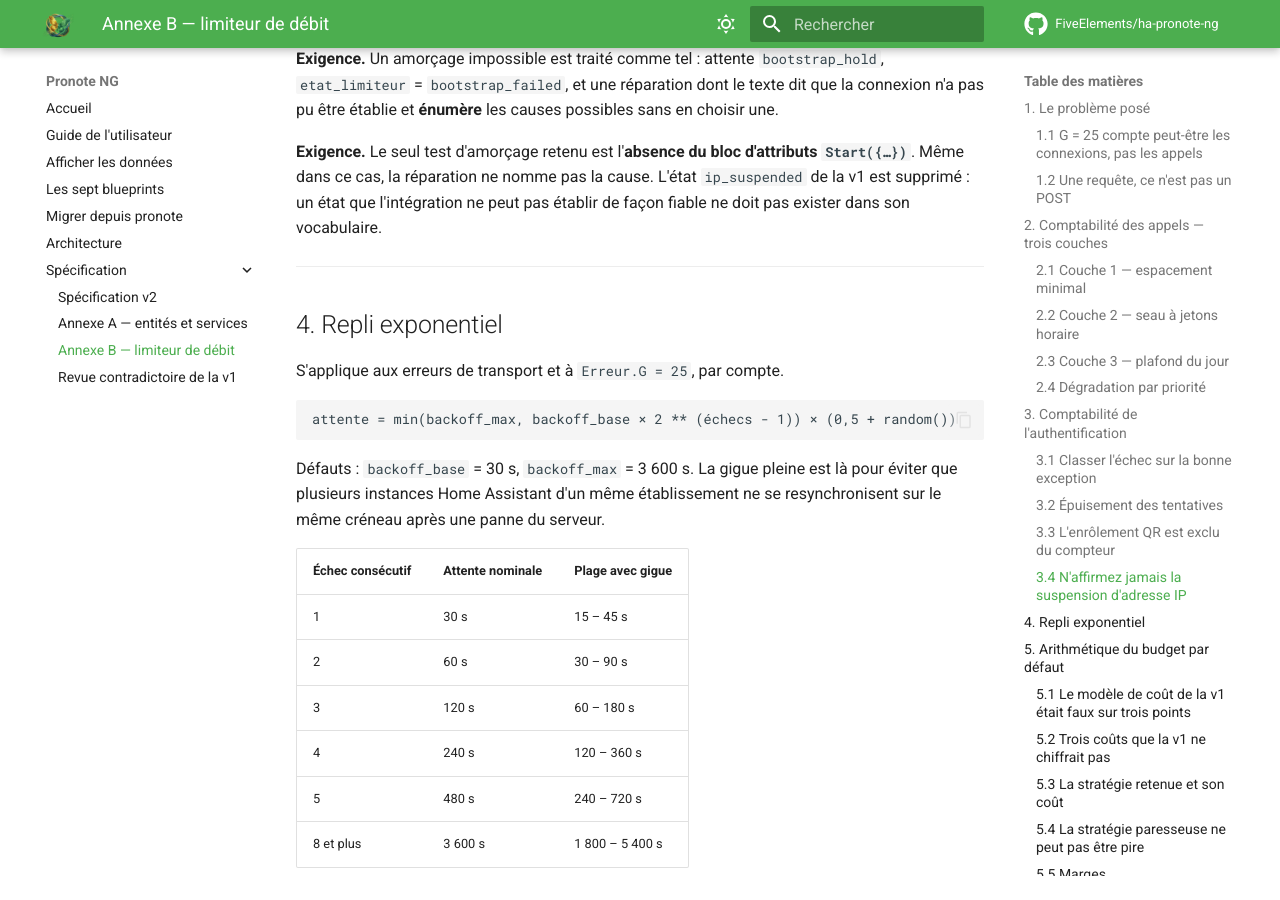
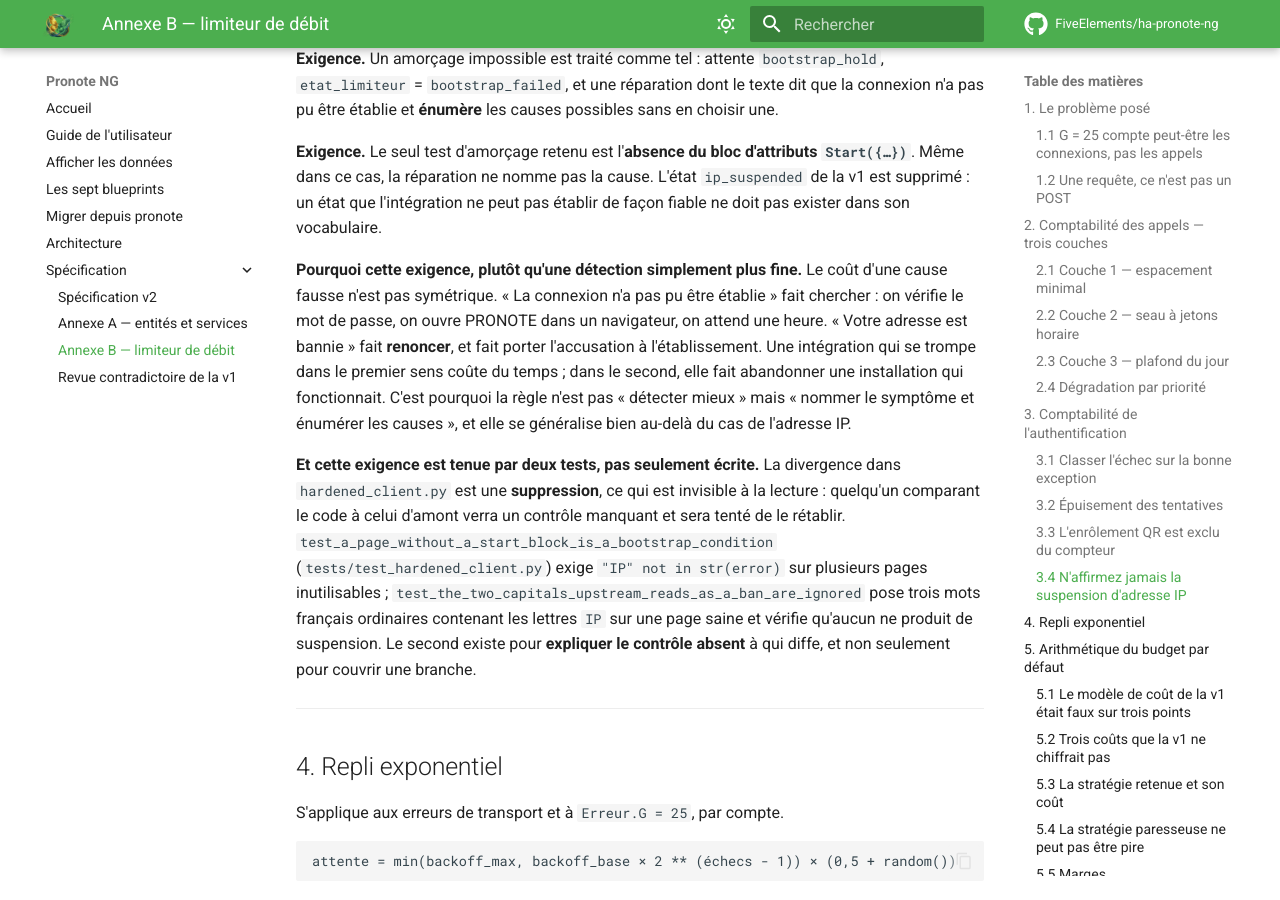
Before and after one commit to FiveElements/ha-pronote-ng, an MkDocs documentation site: the page built from docs/annexe-b-rate-limit.md, in a window 1280 px wide and 900 px high, scrolled down 4978 px. Built offline with MkDocs 1.6.1 and Material for MkDocs 9.7.7, drawn with Linux system fonts in a browser that asks for light colours; comment, search, counter and statistics services are not loaded.

Commit message:
docs(annexe-b): dire pourquoi on n'affirme jamais une suspension, et que deux tests le tiennent
Le § 3.4 énonçait l'exigence et son mécanisme — deux majuscules `IP` n'importe
où dans la page suffisent à la détection d'amont. Il manquait l'argument qui la
justifie, et le fait qu'elle soit tenue.

**L'argument est l'asymétrie du coût d'une cause fausse.** « La connexion n'a pas
pu être établie » fait chercher : on vérifie le mot de passe, on ouvre PRONOTE
dans un navigateur, on attend. « Votre adresse est bannie » fait **renoncer**, et
fait porter l'accusation à l'établissement. Se tromper dans le premier sens coûte
du temps ; dans le second, ça fait abandonner une installation qui marchait. D'où
une règle qui n'est pas « détecter mieux » mais « nommer le symptôme et énumérer
les causes » — et qui se généralise bien au-delà de l'adresse IP.

**Et la divergence est une suppression, ce qui est invisible à la lecture.** Qui
compare ce code à celui d'amont voit un contrôle manquant et sera tenté de le
rétablir. Deux tests l'en empêchent et l'expliquent :
`test_a_page_without_a_start_block_is_a_bootstrap_condition` exige que « IP »
n'apparaisse pas dans l'erreur pour plusieurs pages inutilisables, et
`test_the_two_capitals_upstream_reads_as_a_ban_are_ignored` pose trois mots
français ordinaires contenant les lettres `IP` sur une page saine et vérifie
qu'aucun ne produit de suspension. Le second existe pour expliquer le contrôle
absent, pas seulement pour couvrir une branche — c'est le rôle le plus utile
qu'un test puisse jouer dans une documentation.

Argument et vérification signalés par `ha-pronote-core`. Aucune source externe
n'est citée : l'exigence se défend entièrement sur le comportement du code et
sur le coût d'une erreur.

`mkdocs build --strict` vert en conteneur propre ; contrôle des citations vert.

Co-Authored-By: Claude Opus 5 (1M context) <noreply@anthropic.com>

```diff
--- a/docs/annexe-b-rate-limit.md
+++ b/docs/annexe-b-rate-limit.md
@@ -217,6 +217,28 @@ possibles sans en choisir une.
 d'attributs `Start({…})`**. Même dans ce cas, la réparation ne nomme pas la
 cause. L'état `ip_suspended` de la v1 est supprimé : un état que l'intégration ne
 peut pas établir de façon fiable ne doit pas exister dans son vocabulaire.
+
+**Pourquoi cette exigence, plutôt qu'une détection simplement plus fine.** Le
+coût d'une cause fausse n'est pas symétrique. « La connexion n'a pas pu être
+établie » fait chercher : on vérifie le mot de passe, on ouvre PRONOTE dans un
+navigateur, on attend une heure. « Votre adresse est bannie » fait **renoncer**,
+et fait porter l'accusation à l'établissement. Une intégration qui se trompe
+dans le premier sens coûte du temps ; dans le second, elle fait abandonner une
+installation qui fonctionnait. C'est pourquoi la règle n'est pas « détecter
+mieux » mais « nommer le symptôme et énumérer les causes », et elle se généralise
+bien au-delà du cas de l'adresse IP.
+
+**Et cette exigence est tenue par deux tests, pas seulement écrite.** La
+divergence dans `hardened_client.py` est une **suppression**, ce qui est
+invisible à la lecture : quelqu'un comparant le code à celui d'amont verra un
+contrôle manquant et sera tenté de le rétablir.
+`test_a_page_without_a_start_block_is_a_bootstrap_condition`
+(`tests/test_hardened_client.py`) exige `"IP" not in str(error)` sur plusieurs
+pages inutilisables ; `test_the_two_capitals_upstream_reads_as_a_ban_are_ignored`
+pose trois mots français ordinaires contenant les lettres `IP` sur une page
+saine et vérifie qu'aucun ne produit de suspension. Le second existe pour
+**expliquer le contrôle absent** à qui diffe, et non seulement pour couvrir une
+branche.
 
 ---
 
```
